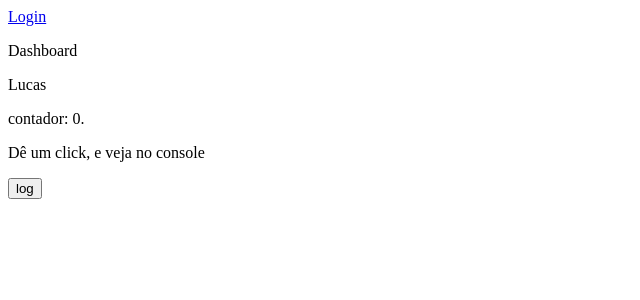
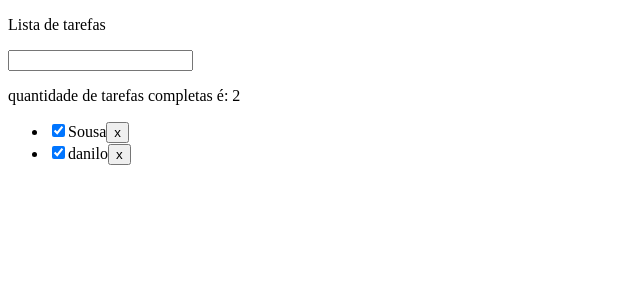
Before and after one commit to DanMacedo99/Projeto-Estudos, a React (Create React App) app in the folder Aulas/: page /pagina-inicial in a window 1280 px wide. Shown: the top 300 px of the page, without its empty margins (0-640 px from the left). Built offline with nearby package versions, Linux system fonts and the light colour scheme; data requests are answered from the project's data file.

Commit message:
feat: add new crud method

```diff
--- /dev/null
+++ b/Aulas/mock/db.json
@@ -0,0 +1,14 @@
+{
+  "tarefas": [
+    {
+      "title": "Sousa",
+      "isCompleted": true,
+      "id": 3
+    },
+    {
+      "title": "danilo",
+      "isCompleted": true,
+      "id": 5
+    }
+  ]
+}
--- a/Aulas/src/app/App.tsx
+++ b/Aulas/src/app/App.tsx
@@ -1,10 +1,10 @@
 import { UsuarioLogadoProvider } from "./shared/contexts";
-import { RoutesPath } from "./routes";
+import { Routes } from "./routes";
 
 export const App = () => {
   return (
     <UsuarioLogadoProvider>
-      <RoutesPath />
+      <Routes />
     </UsuarioLogadoProvider>
   );
 }
--- a/Aulas/src/app/pages/dashboard/Dashboard.tsx
+++ b/Aulas/src/app/pages/dashboard/Dashboard.tsx
@@ -1,35 +1,105 @@
-import { useRef } from "react"
-import { Link } from "react-router-dom"
-import { useUsuarioLogado } from "../../shared/hooks"
 
-export const Dashboard = () => {
-
-    const counterRef = useRef({ counter: 0 })
-
-    const  {nomeDoUsuario, logout} = useUsuarioLogado();
-
-    return (
-        <div>
-            <Link to="/entrar">Login</Link>
-            <p>Dashboard</p>
-            <p>{nomeDoUsuario}</p>
-
-            <p>contador: {counterRef.current.counter}.</p>
-
-            <p>Dê um click, e veja no console</p>
-
-            <button onClick={logout}>log</button>
-            {/* <button onClick={() => counterRef.current.counter + 2}>
-                Log UseRef
-            </button> */}
-
-            {/* <button onClick={() => console.log(counterRef.current.counter)}>
-                soma
-            </button> */}
+import { useCallback, useState, useEffect } from "react"
+import { ApiException } from "../../shared/services/api/ApiException";
+import { ITarefa, TarefasService } from "../../shared/services/api/tarefas/TarefasService";
 
 
 
 
+export const Dashboard = () => {
+    const [lista, setLista] = useState<ITarefa[]>([]);
+
+    useEffect(() => {
+        TarefasService.getAll()
+        .then((result) => {
+            if (result instanceof ApiException) {
+                alert(result.message);
+            } else {
+                setLista(result);
+            }
+        })
+    },[]);
+
+   const handleInputKeyDown: React.KeyboardEventHandler<HTMLInputElement> = useCallback((e) => {
+    if (e.key === 'Enter') {
+      if (e.currentTarget.value.trim().length === 0) return;
+
+      const value = e.currentTarget.value;
+
+      e.currentTarget.value = '';
+
+      if (lista.some((listItem) => listItem.title === value)) return;
+
+        TarefasService.create({title: value, isCompleted: false})
+        .then((result) => {
+            if (result instanceof ApiException) {
+                alert(result.message);
+            } else {
+                setLista((oldList) => [...oldList, result]);
+            }
+    })
+
+    }}, [lista]);
+
+    const handleToggleComplete = useCallback((id: number) =>{
+        const tarefaToUpdate = lista.find((tarefa) => tarefa.id === id);
+        if (!tarefaToUpdate) return;
+
+        TarefasService.updateById(id,{
+            ...tarefaToUpdate,
+            isCompleted: !tarefaToUpdate.isCompleted,
+        })
+        .then((result) => {
+            if (result instanceof ApiException) {
+                alert(result.message);
+            } else {
+                setLista(oldList => {
+                    return oldList.map(oldListItem => {
+                    if (oldListItem.id === id) return result;
+
+                    return oldListItem;
+                    })
+                })
+            }
+        })
+    },[lista])
+
+    const handleDelete = useCallback((id: number) =>{
+        TarefasService.deleteById(id)
+        .then((result) => {
+            if (result instanceof ApiException) {
+                alert(result.message);
+            } else {
+                setLista(oldList => {
+                    return oldList.filter(oldListItem => oldListItem.id !== id);
+                })
+              }
+        })
+    },[])
+
+
+    return (
+        <div>
+            <p>Lista de tarefas</p>
+            <input onKeyDown={handleInputKeyDown} />
+
+            <p>quantidade de tarefas completas é: {lista.filter((listItem) => listItem.isCompleted).length}</p>
+
+            <ul>
+                {lista.map((listItem) => {
+                   return <li key={listItem.id as number}>
+                    <input
+                    type="checkbox"
+                    checked={listItem.isCompleted as boolean}
+                    onChange={() => handleToggleComplete(listItem.id)}
+                    />
+
+                    {listItem.title}
+
+                    <button onClick={() => handleDelete(listItem.id)}>x</button>
+                </li>;
+                })}
+            </ul>
         </div>
     )
 }
--- a/Aulas/src/app/pages/login/Login.tsx
+++ b/Aulas/src/app/pages/login/Login.tsx
@@ -1,89 +1,51 @@
-import { useRef, useCallback, useEffect, useMemo, useState } from "react";
-import { useNavigate } from "react-router-dom"
+import { useCallback, useMemo, useRef, useState } from "react";
+
 import { useUsuarioLogado } from "../../shared/hooks";
 import { ButtonLogin } from "./components/ButtonLogin";
 import { InputLogin } from "./components/InputLogin";
-//pela atualização do react-dom invés de useHistory utilizamos useNavigate
 
 export const Login = () => {
-    const {nomeDoUsuario} = useUsuarioLogado();
   const inputPasswordRef = useRef<HTMLInputElement>(null);
 
+//   const { nomeDoUsuario } = useUsuarioLogado();
+
+  const [password, setPassword] = useState('');
   const [email, setEmail] = useState('');
-    const [senha, setSenha] = useState('');
-    const navigate = useNavigate();
-    //const history = useHistory();
 
-    // useEffect(() => {
-    //     console.log(email)
-    // }, [email]);
-
-    // useEffect(() => {
-    //     console.log(senha)
-    // }, [senha]);
-
-    // const emailLength = useMemo(() => {
-    //     console.log("EXECUTOU")
+//   const emailLength = useMemo(() => {
 //     return email.length * 1000;
-    // }, [email.length]);
+//   }, [email.length]);
 
   const handleEntrar = useCallback(() => {
     console.log(email)
-        console.log(senha)
-    }, [email, senha]);
+    console.log(password)
+  }, [email, password]);
 
-    const handleClick = () => {
-        navigate("/pagina-inicial")
-    // history.push("/pagina-inicial")
-    }
   return (
     <div>
-            {/* <p>Quantidade de digitações x 1.000: {emailLength}</p> */}
+      <form>
+        {/* <p>Quantidade de caracteres no email: {emailLength}</p> */}
+        {/* <p>{nomeDoUsuario}</p> */}
 
-            <div>
-            <button onClick={handleClick}>Página inicial</button>
-            <p>{nomeDoUsuario}</p>
-            </div>
-
-            <div>
-                <form>
         <InputLogin
           label="Email"
           value={email}
           onChange={newValue => setEmail(newValue)}
-                    onPressEnter={() => inputPasswordRef.current?.focus()} />
-
-                    {/* <label>
-                        <span>Email</span>
-                        <input
-                        value={email}
-                        onChange={evento =>
-                        setEmail(evento.target.value)}
-                        onKeyDown={evento => evento.key === 'Enter' ? inputPasswordRef.current?.focus() : undefined} />
-                    </label> */}
+          onPressEnter={() => inputPasswordRef.current?.focus()}
+        />
 
         <InputLogin
+          label="Senha"
           type="password"
-                    label="Senha"
-                    value={senha}
-                    onChange={newValue => setSenha(newValue)}
+          value={password}
+        //   ref={inputPasswordRef}
+          onChange={newValue => setPassword(newValue)}
         />
-
-                    {/* <label>
-                        <span>Senha</span>
-                        <input
-                        type="password"
-                        ref={inputPasswordRef}
-                        value={senha}
-                        onChange={evento => setSenha(evento.target.value)} />
-                    </label> */}
-
 
         <ButtonLogin type="button" onClick={handleEntrar}>
           Entrar
         </ButtonLogin>
       </form>
     </div>
-        </div>
-
-)}
+  );
+}
--- /dev/null
+++ b/Aulas/src/app/shared/services/api/ApiConfig.ts
@@ -0,0 +1,8 @@
+import axios from "axios"
+
+export const api = () => {
+
+    return axios.create({
+        baseURL: "http://localhost:3333"
+    })
+};
--- /dev/null
+++ b/Aulas/src/app/shared/services/api/ApiException.ts
@@ -0,0 +1,9 @@
+export class ApiException extends Error {
+    public readonly message: string = "";
+
+    constructor(message: string) {
+        super()
+
+        this.message = message;
+    }
+}
--- /dev/null
+++ b/Aulas/src/app/shared/services/api/tarefas/TarefasService.ts
@@ -0,0 +1,63 @@
+import { api } from "../ApiConfig";
+import { ApiException } from "../ApiException";
+
+export interface ITarefa {
+    id: number,
+    title: String;
+    isCompleted: Boolean;
+}
+
+
+const getAll = async (): Promise<ITarefa[] | ApiException> => {
+    try{
+        const { data } = await api().get("/tarefas");
+        return data;
+    } catch (error: any) {
+        return new ApiException(error.message || 'Erro ao buscar os registros.');
+    }
+};
+
+const getById = async (id: number): Promise<ITarefa | ApiException> => {
+    try{
+        const { data } = await api().get(`/tarefas/${id}`);
+        return data;
+    } catch (error: any) {
+        return new ApiException(error.message || 'Erro ao consultar registro.');
+    }
+};
+
+const create = async (dataToCreate: Omit<ITarefa, "id">): Promise<ITarefa | ApiException> => {
+    try{
+        const { data } = await api().post("/tarefas", dataToCreate);
+        return data;
+    } catch (error: any) {
+        return new ApiException(error.message || 'Erro ao criar registro.');
+    }
+};
+
+const updateById = async (id: number, dataToUpdate: ITarefa): Promise<ITarefa | ApiException> => {
+    try{
+        const { data } = await api().put(`/tarefas/${id}`, dataToUpdate);
+        return data;
+    } catch (error: any) {
+        return new ApiException(error.message || 'Erro ao atualizar registro.');
+    }
+};
+
+const deleteById = async (id: number): Promise<undefined | ApiException> => {
+    try{
+        const { data } = await api().delete(`/tarefas/${id}`);
+        return data;
+    } catch (error: any) {
+        return new ApiException(error.message || 'Erro ao apagar registro.');
+    }
+};
+
+
+export const TarefasService = {
+    getAll,
+    getById,
+    create,
+    updateById,
+    deleteById,
+};
```
Also changed, not shown: Aulas/db.json (added, +19 -0 lines), Aulas/package.json (+6 -3 lines), Aulas/src/app/routes/index.tsx (+5 -5 lines), 2 other files (tests, documents, lock files or other folders). Lines whose indentation alone changed are shown as unchanged.
